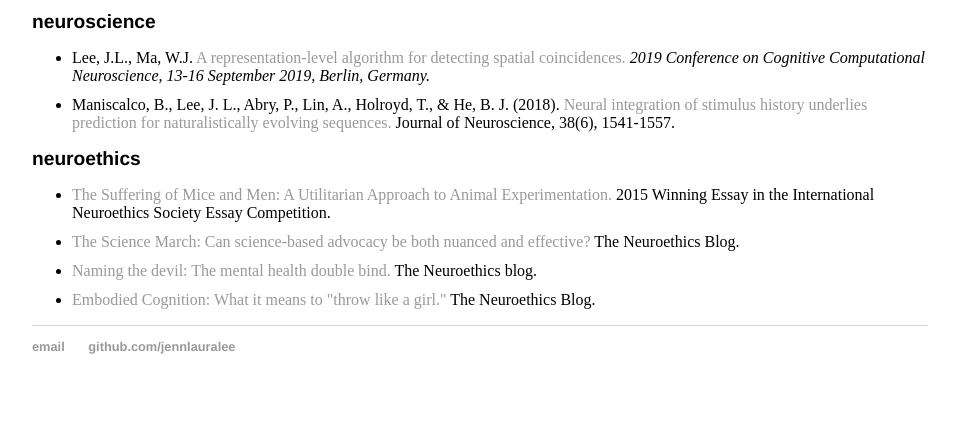
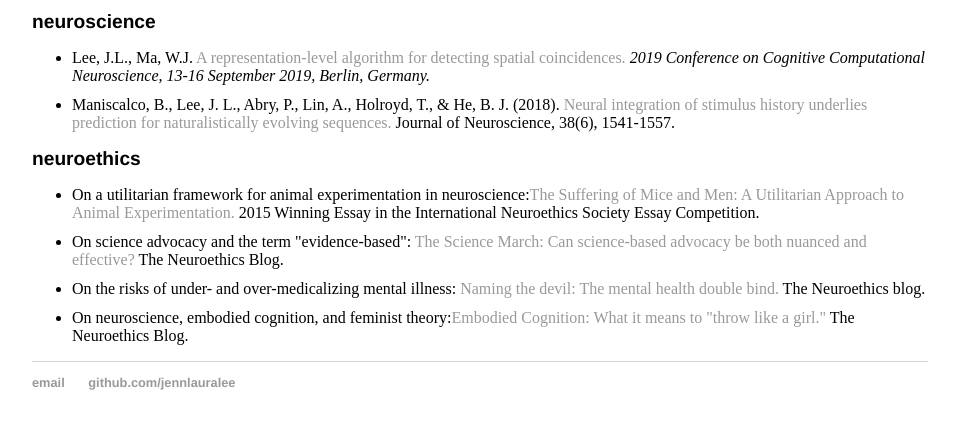
Before and after one commit to jennlauralee/4eyes.github.io, a plain HTML site: page articles/index.html in a window 1280 px wide. Shown: the part 136-564 px from the top of the page, without its empty margins (160-1116 px from the left). Drawn offline with Linux system fonts and the light colour scheme.

Commit message:
Update index.html

```diff
--- a/articles/index.html
+++ b/articles/index.html
@@ -16,10 +16,10 @@
 				</ul>
 				<h2>neuroethics</h2>
 				<ul>
-					<li><a href="https://www.neuroethicssociety.org/assets/documents/ins_student-essay-content_2015-winning-essays.pdf">The Suffering of Mice and Men: A Utilitarian Approach to Animal Experimentation.</a> 2015 Winning Essay in the International Neuroethics Society Essay Competition.</li>
-					<li><a href="http://www.theneuroethicsblog.com/2017/04/the-science-march-can-science-based.html">The Science March: Can science-based advocacy be both nuanced and effective?</a> The Neuroethics Blog.</li>
-					<li><a href="http://www.theneuroethicsblog.com/2016/03/naming-devil-mental-health-double-bind_15.html">Naming the devil: The mental health double bind.</a> The Neuroethics blog. </li>
-					<li><a href="http://www.theneuroethicsblog.com/2016/09/embodied-cognition-what-it-means-to.html">Embodied Cognition: What it means to "throw like a girl."</a> The Neuroethics Blog.</li>
+					<li>On a utilitarian framework for animal experimentation in neuroscience:<a href="https://www.neuroethicssociety.org/assets/documents/ins_student-essay-content_2015-winning-essays.pdf">The Suffering of Mice and Men: A Utilitarian Approach to Animal Experimentation.</a> 2015 Winning Essay in the International Neuroethics Society Essay Competition.</li>
+					<li>On science advocacy and the term "evidence-based": <a href="http://www.theneuroethicsblog.com/2017/04/the-science-march-can-science-based.html">The Science March: Can science-based advocacy be both nuanced and effective?</a> The Neuroethics Blog.</li>
+					<li>On the risks of under- and over-medicalizing mental illness: <a href="http://www.theneuroethicsblog.com/2016/03/naming-devil-mental-health-double-bind_15.html">Naming the devil: The mental health double bind.</a> The Neuroethics blog. </li>
+					<li>On neuroscience, embodied cognition, and feminist theory:<a href="http://www.theneuroethicsblog.com/2016/09/embodied-cognition-what-it-means-to.html">Embodied Cognition: What it means to "throw like a girl."</a> The Neuroethics Blog.</li>
 				</ul>
 
     		</div><!-- /.blurb -->
```
